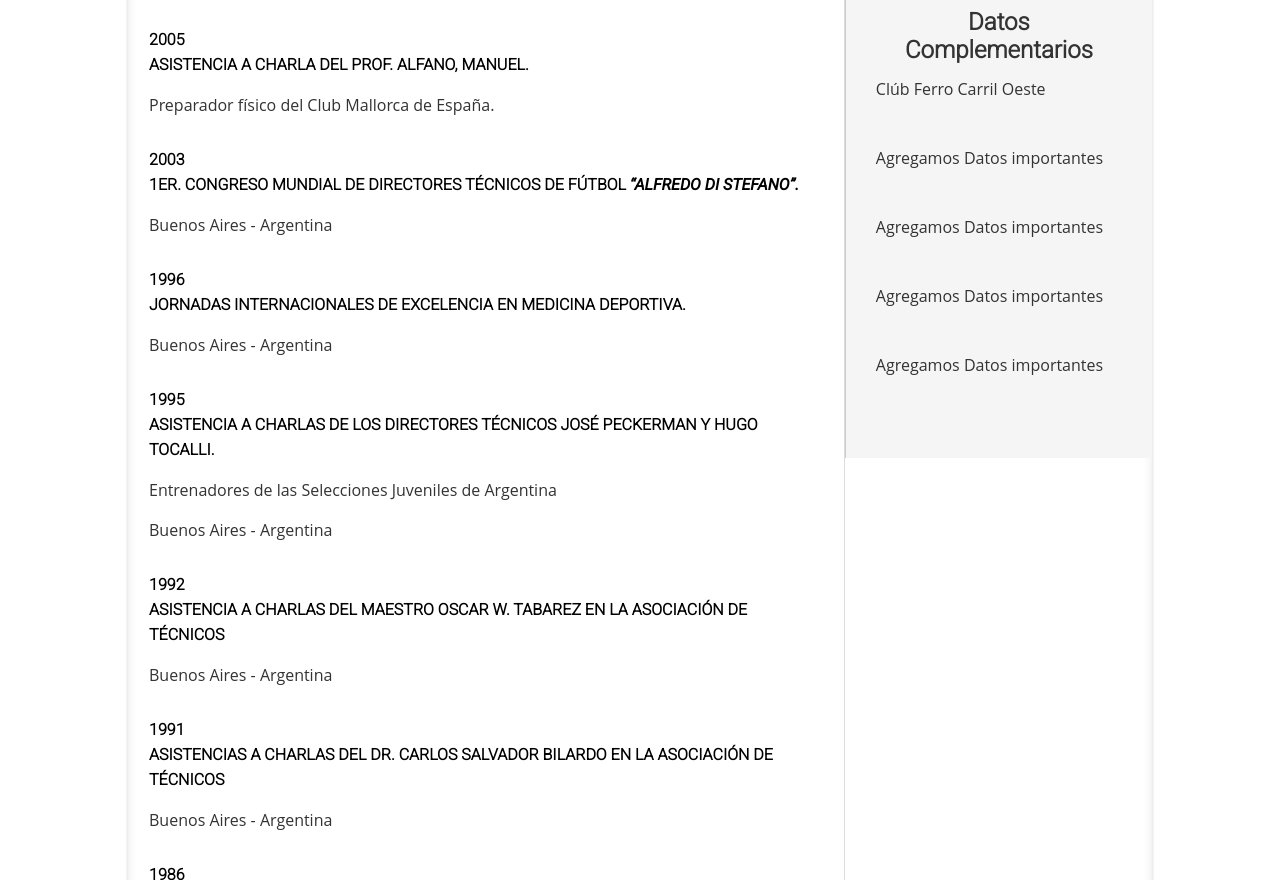
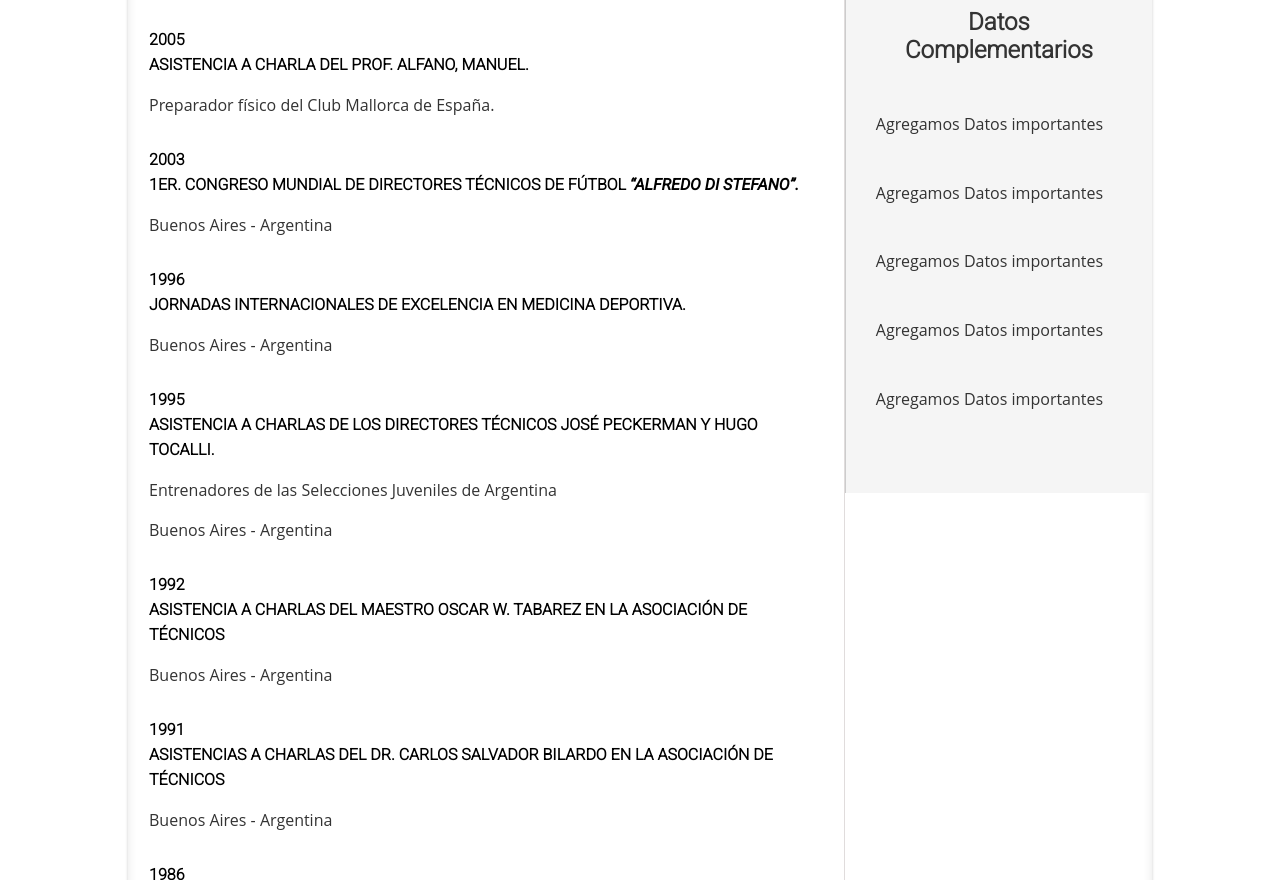
Before and after one commit to Megafer/Miguelmico, a plain HTML site: page index.html in a window 1280 px wide. Shown: the part 1749-2629 px from the top of the page. Drawn offline with nearby package versions, Linux system fonts and the light colour scheme.

Commit message:
Update index.html

```diff
--- a/index.html
+++ b/index.html
@@ -623,8 +623,8 @@
     </article>
     <hr>
     <article>
-      <h1>Datos Complementarios</h1>
-      <p>Clúb Ferro Carril Oeste</p> <br/>
+      <h1>Datos Complementarios</h1><br/>
+      <p>Agregamos Datos importantes</p> <br/>
       <p>Agregamos Datos importantes</p> <br/>
       <p>Agregamos Datos importantes</p> <br/>
       <p>Agregamos Datos importantes</p> <br/>
```
